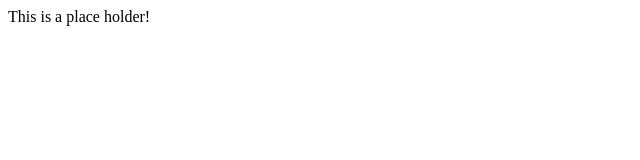
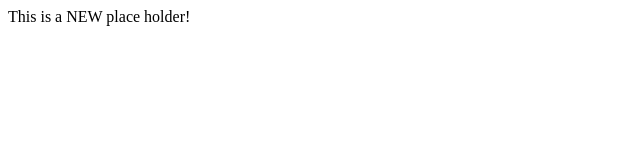
Before and after one commit to virtue3/torcodes, a plain HTML site: page index.html in a window 1280 px wide. Shown: the full height of the page, 0-640 px from the left. Drawn offline with Linux system fonts and the light colour scheme.

Commit message:
Update index.html

```diff
--- a/index.html
+++ b/index.html
@@ -1 +1 @@
-<p>This is a place holder!</p>
+<p>This is a NEW place holder!</p>
```
